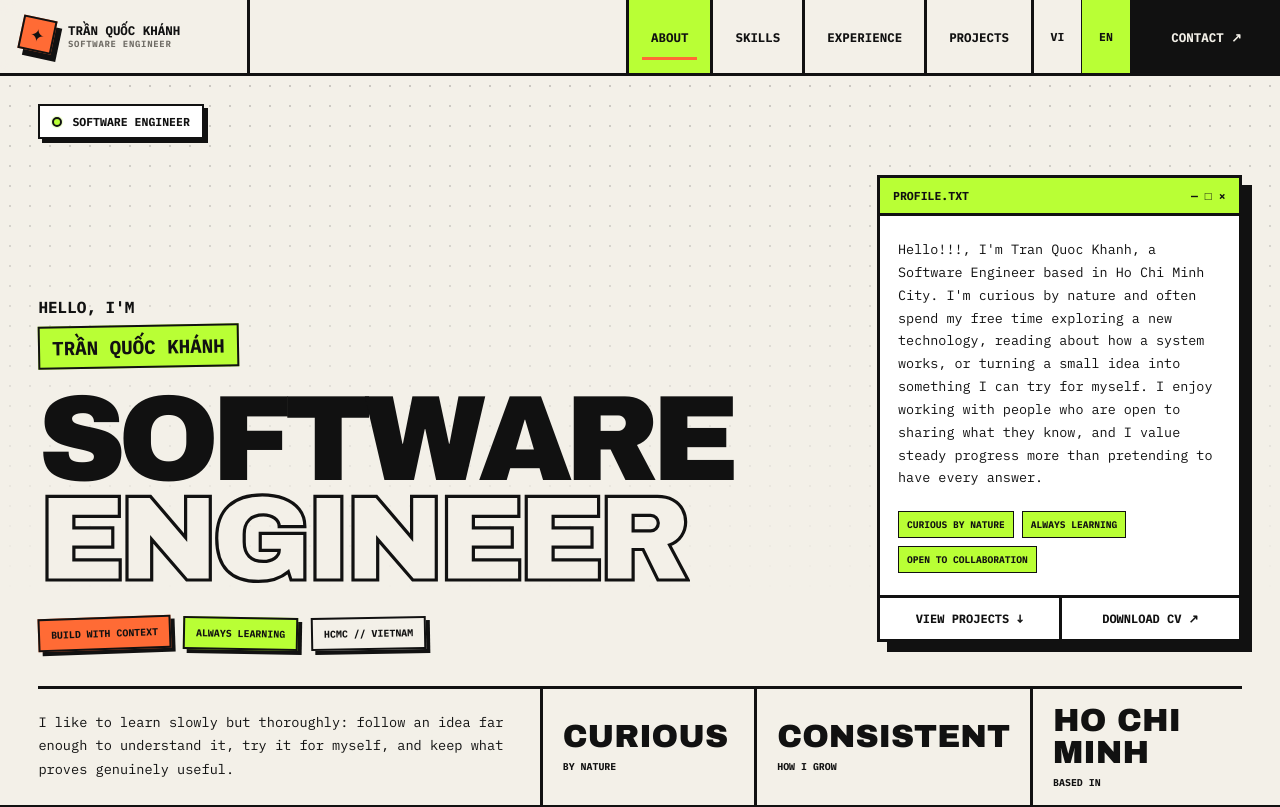
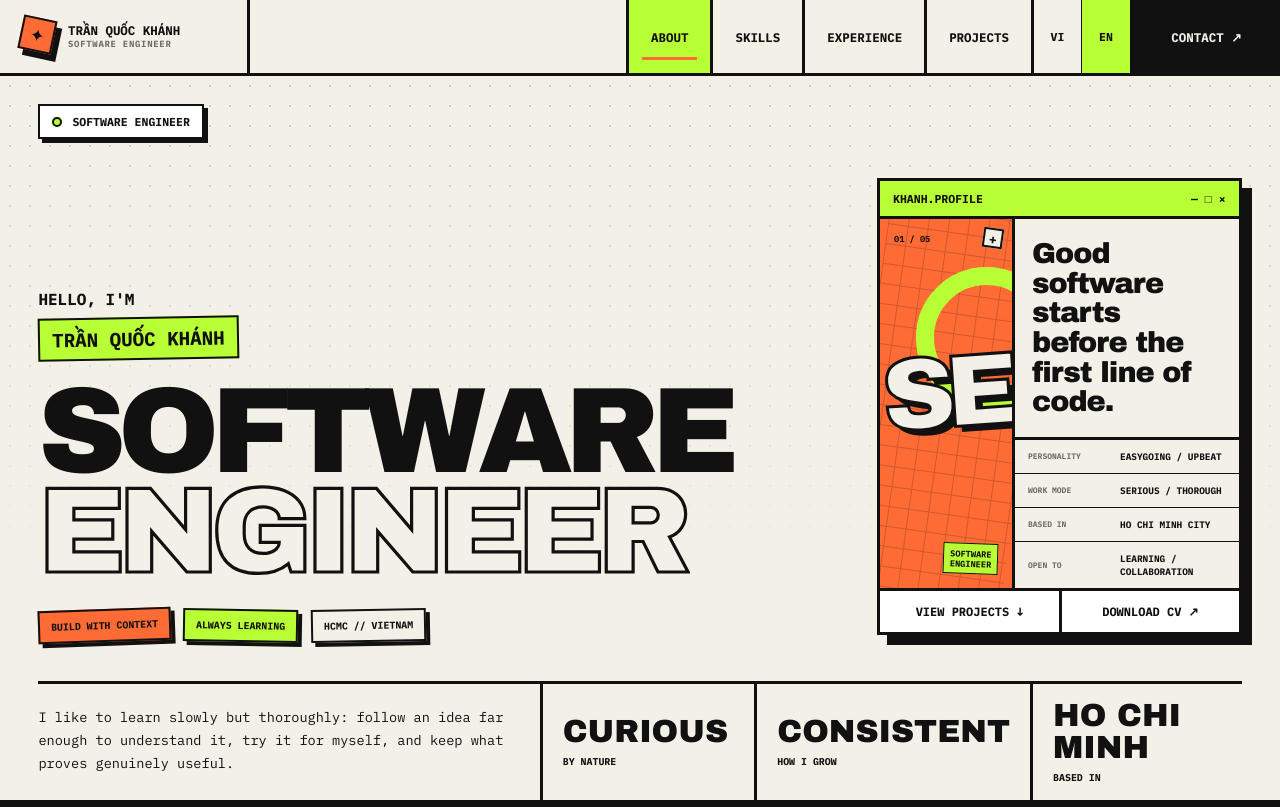
Before and after one commit to Trqkhanh17/Portfolio, a Next.js app: page / in a window 1280 px wide. Shown: the top 807 px of the page. Built offline with nearby package versions, Linux system fonts and the light colour scheme.

Commit message:
Redesign hero profile as visual poster

```diff
--- a/app/globals.css
+++ b/app/globals.css
@@ -72,13 +72,24 @@ button { font: inherit; color: inherit; }
 .hero-card { border: var(--line); background: white; box-shadow: 10px 10px 0 var(--ink); margin-bottom: 8px; }
 .hero-card:hover { --tilt-lift: -5px; box-shadow: 14px 14px 0 var(--ink); }
 .window-bar { display: flex; justify-content: space-between; padding: 10px 13px; border-bottom: var(--line); background: var(--green); font-size: .72rem; font-weight: 700; }
-.hero-card-content { padding: 22px 18px; min-height: 210px; font-size: .84rem; }
-.hero-card-content p { margin: 0 0 18px; }
+.hero-card-content { min-height: 280px; font-size: .84rem; }
 .code-key { color: #1965d8; font-weight: 700; }
-.profile-intro { line-height: 1.7; }
-.profile-highlights { display: flex; flex-wrap: wrap; gap: 8px; margin-top: 22px; }
-.profile-highlights span { padding: 6px 8px; border: 1px solid var(--ink); background: var(--green); font-size: .6rem; font-weight: 800; transition: background .16s ease, transform .16s ease; }
-.profile-highlights span:hover { background: var(--orange); transform: rotate(-2deg) translateY(-2px); }
+.profile-poster { display: grid; grid-template-columns: minmax(135px, .72fr) minmax(0, 1.28fr); min-height: 280px; }
+.profile-art { position: relative; display: flex; flex-direction: column; justify-content: space-between; min-width: 0; padding: 14px; overflow: hidden; border-right: var(--line); background: var(--orange); isolation: isolate; }
+.profile-art::before { content: ""; position: absolute; z-index: -1; inset: 0; opacity: .2; background-image: linear-gradient(var(--ink) 1px, transparent 1px), linear-gradient(90deg, var(--ink) 1px, transparent 1px); background-size: 16px 16px; transform: rotate(8deg) scale(1.25); }
+.profile-art::after { content: ""; position: absolute; z-index: -1; width: 105px; height: 105px; right: -45px; top: 48px; border: 18px solid var(--green); border-radius: 50%; }
+.profile-art strong { align-self: center; margin: auto 0; color: var(--paper); font: 400 clamp(4.5rem, 8vw, 7.5rem)/.72 "Archivo Black", sans-serif; letter-spacing: -.1em; -webkit-text-stroke: 3px var(--ink); transform: rotate(-4deg); text-shadow: 6px 6px 0 var(--ink); }
+.profile-art span { position: relative; z-index: 1; font-size: .54rem; font-weight: 900; }
+.profile-art .art-caption { align-self: flex-end; padding: 5px 6px; border: 1px solid var(--ink); background: var(--green); text-align: right; line-height: 1.1; transform: rotate(2deg); }
+.profile-art i { position: absolute; right: 9px; top: 9px; display: grid; place-items: center; width: 20px; height: 20px; border: 2px solid var(--ink); background: var(--paper); font-style: normal; font-weight: 900; transform: rotate(8deg); }
+.profile-info { min-width: 0; display: flex; flex-direction: column; background: var(--paper); }
+.profile-info blockquote { margin: 0; padding: 20px 17px; border-bottom: var(--line); font: 400 clamp(1.25rem, 2.25vw, 2rem)/1.03 "Archivo Black", sans-serif; letter-spacing: -.035em; }
+.profile-info dl { margin: 0; }
+.profile-info dl > div { display: grid; grid-template-columns: minmax(82px, .72fr) 1.28fr; gap: 10px; padding: 10px 13px; align-items: center; }
+.profile-info dl > div + div { border-top: 1px solid var(--ink); }
+.profile-info dt { color: #706d66; font-size: .5rem; font-weight: 800; }
+.profile-info dd { margin: 0; font-size: .59rem; font-weight: 900; overflow-wrap: anywhere; }
+.profile-info dl > div:hover { background: var(--green); }
 .empty-field { color: #706d66; background-image: repeating-linear-gradient(90deg, transparent 0 5px, rgba(17,17,17,.18) 5px 7px); }
 .hero-actions { display: grid; grid-template-columns: 1fr 1fr; border-top: var(--line); }
 .hero-actions a { padding: 13px 10px; text-align: center; font-size: .75rem; font-weight: 700; transition: background .16s ease, transform .12s ease; }
@@ -310,6 +321,10 @@ footer { display: flex; justify-content: space-between; gap: 20px; padding: 24px
   .hero-notes { gap: 8px; margin-top: 22px; }
   .hero-note { padding: 6px 8px; font-size: .52rem; box-shadow: 3px 3px 0 var(--ink); }
   .hero-card { margin-right: 0; }
+  .profile-poster { grid-template-columns: 1fr; }
+  .profile-art { min-height: 145px; border-right: 0; border-bottom: var(--line); }
+  .profile-art strong { font-size: 5.5rem; }
+  .profile-info blockquote { font-size: 1.45rem; }
   .hero-bottom > p { padding: 20px 0; }
   .quick-facts { grid-template-columns: 1fr; }
   .quick-facts div + div { border-left: 0; border-top: var(--line); }
--- a/app/page.tsx
+++ b/app/page.tsx
@@ -10,9 +10,9 @@ const copy = {
     role: "KỸ SƯ PHẦN MỀM",
     hello: "XIN CHÀO, TÔI LÀ",
     headline: ["KỸ SƯ", "PHẦN MỀM"],
-    profile: "VỀ_TÔI.TXT",
-    profileIntro: "Tôi là Trần Quốc Khánh, một Software Engineer đang sống và làm việc tại TP. Hồ Chí Minh. Ngoài giờ làm, tôi thường mày mò tìm hiểu một công nghệ mới, lần theo cách một hệ thống vận hành hoặc biến một ý tưởng nhỏ thành thứ có thể tự tay dùng thử. Tôi trân trọng những người sẵn lòng chia sẻ và tin rằng tiến bộ đều đặn mỗi ngày đáng giá hơn việc cố tỏ ra mình đã biết mọi câu trả lời.",
-    profileHighlights: ["TÒ MÒ ĐẾN CÙNG", "HỌC BẰNG CÁCH LÀM", "CỞI MỞ KHI HỢP TÁC"],
+    profile: "KHANH.PROFILE",
+    profileQuote: "Phần mềm tốt bắt đầu từ trước dòng code đầu tiên.",
+    profileData: [["TÍNH CÁCH", "HÒA ĐỒNG / VUI VẺ"], ["KHI LÀM VIỆC", "NGHIÊM TÚC / KỸ LƯỠNG"], ["ĐANG Ở", "TP. HỒ CHÍ MINH"], ["LUÔN SẴN SÀNG", "HỌC HỎI / HỢP TÁC"]],
     viewProjects: "XEM DỰ ÁN ↓",
     resume: "TẢI CV ↗",
     summary: "Tôi học tốt nhất khi được tự tay làm: lần theo một câu hỏi đến tận gốc, thử đủ lâu để hiểu và chỉ giữ lại những điều thật sự hữu ích.",
@@ -121,9 +121,9 @@ const copy = {
     role: "SOFTWARE ENGINEER",
     hello: "HELLO, I'M",
     headline: ["SOFTWARE", "ENGINEER"],
-    profile: "PROFILE.TXT",
-    profileIntro: "Hello!!!, I'm Tran Quoc Khanh, a Software Engineer based in Ho Chi Minh City. I'm curious by nature and often spend my free time exploring a new technology, reading about how a system works, or turning a small idea into something I can try for myself. I enjoy working with people who are open to sharing what they know, and I value steady progress more than pretending to have every answer.",
-    profileHighlights: ["CURIOUS BY NATURE", "ALWAYS LEARNING", "OPEN TO COLLABORATION"],
+    profile: "KHANH.PROFILE",
+    profileQuote: "Good software starts before the first line of code.",
+    profileData: [["PERSONALITY", "EASYGOING / UPBEAT"], ["WORK MODE", "SERIOUS / THOROUGH"], ["BASED IN", "HO CHI MINH CITY"], ["OPEN TO", "LEARNING / COLLABORATION"]],
     viewProjects: "VIEW PROJECTS ↓",
     resume: "DOWNLOAD CV ↗",
     summary: "I like to learn slowly but thoroughly: follow an idea far enough to understand it, try it for myself, and keep what proves genuinely useful.",
@@ -403,8 +403,13 @@ export default function Home() {
           <aside className="hero-card" data-tilt>
             <div className="window-bar"><span>{t.profile}</span><span>— □ ×</span></div>
             <div className="hero-card-content">
-              <p className="profile-intro">{t.profileIntro}</p>
-              <div className="profile-highlights">{t.profileHighlights.map(item => <span key={item}>{item}</span>)}</div>
+              <div className="profile-poster">
+                <div className="profile-art" aria-hidden="true"><span className="art-index">01 / 05</span><strong>SE</strong><span className="art-caption">SOFTWARE<br />ENGINEER</span><i>+</i></div>
+                <div className="profile-info">
+                  <blockquote>{t.profileQuote}</blockquote>
+                  <dl>{t.profileData.map(([label, value]) => <div key={label}><dt>{label}</dt><dd>{value}</dd></div>)}</dl>
+                </div>
+              </div>
             </div>
             <div className="hero-actions">
               <a href="#projects">{t.viewProjects}</a>
```
